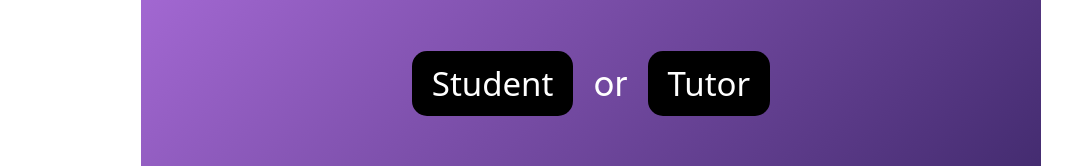
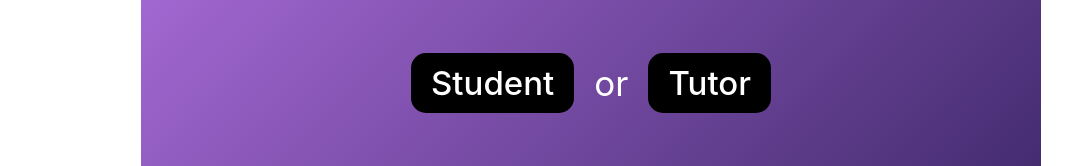
Before and after one commit to jagganjestine/CS4485, a React (Create React App) app in the folder online-tutoring/: page /registrationselection in a window 1280 px wide. Shown: the part 392-558 px from the top of the page, without its empty margins (49-1121 px from the left). Built offline with nearby package versions, Linux system fonts and the light colour scheme.

Commit message:
deleted orange border

```diff
--- a/online-tutoring/src/components/Login.css
+++ b/online-tutoring/src/components/Login.css
@@ -73,7 +73,6 @@
   padding: 90px;
   font-size: 20px;
   background: linear-gradient(135deg, #B674E6, #3B2667);
-  border: 1px solid #FFA500;
   border-radius: 50px;
   width: 1000px;
   height: 400px;
--- a/online-tutoring/src/components/RegistrationTutors.css
+++ b/online-tutoring/src/components/RegistrationTutors.css
@@ -3,7 +3,6 @@
     padding: 50px;
     font-size: 20px;
     background: linear-gradient(135deg, #B674E6, #3B2667);
-    border: 1px solid #FFA500;
     border-radius: 50px;
     width: 1000px;
     height: 200vh;
--- a/online-tutoring/src/components/SelectionHero.css
+++ b/online-tutoring/src/components/SelectionHero.css
@@ -43,12 +43,11 @@
   color: white;
   border: none;
   padding: 10px 20px;
-  font-weight: 350;
+  font-weight: 500;
   cursor: pointer;
   font-size: 33px;
   margin: 0 10px;
   border-radius: 15px;
-  font-family: system-ui, -apple-system, BlinkMacSystemFont, 'Segoe UI', Roboto, Oxygen, Ubuntu, Cantarell, 'Open Sans', 'Helvetica Neue', sans-serif;
 }
 
 .or-text {
```
